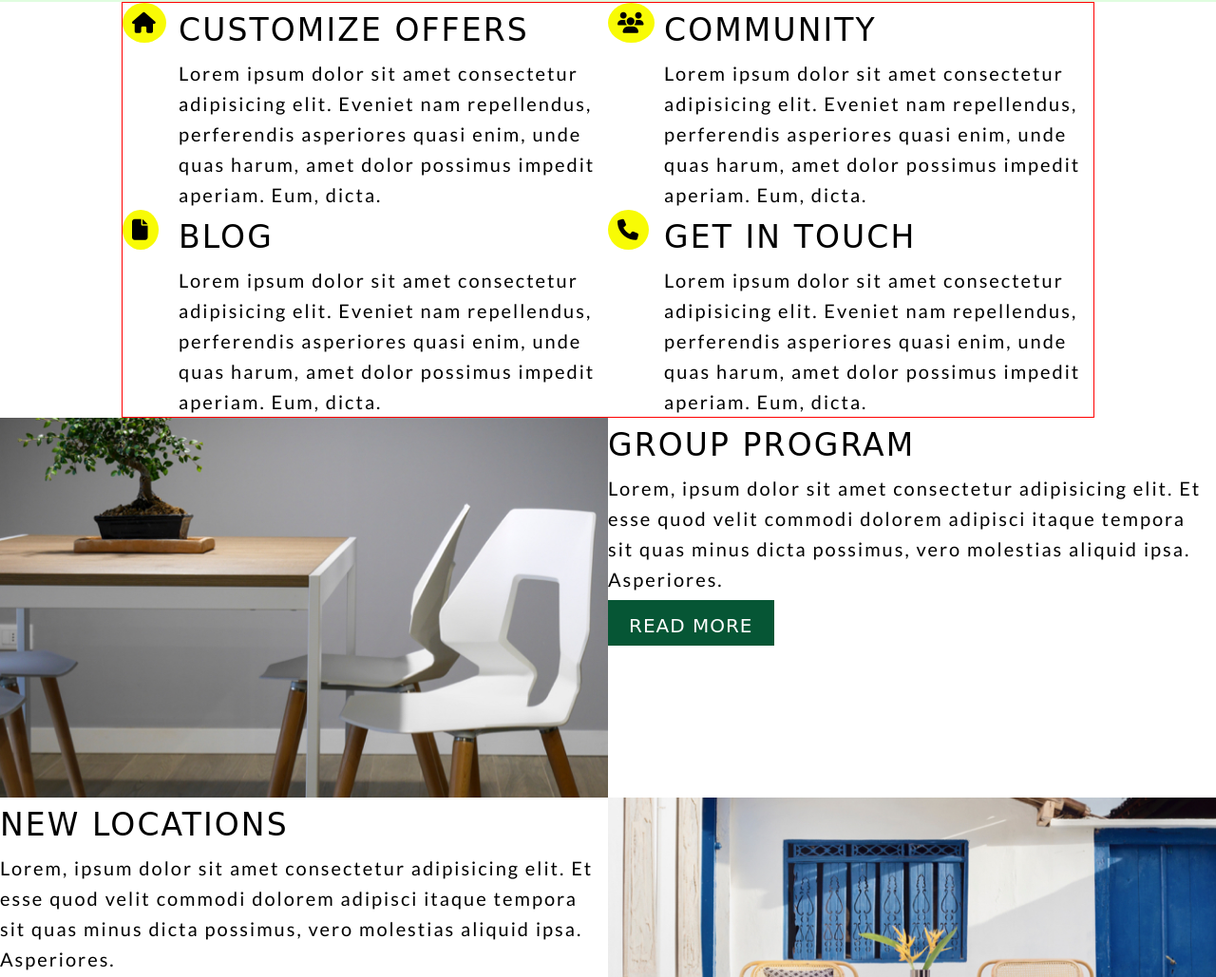
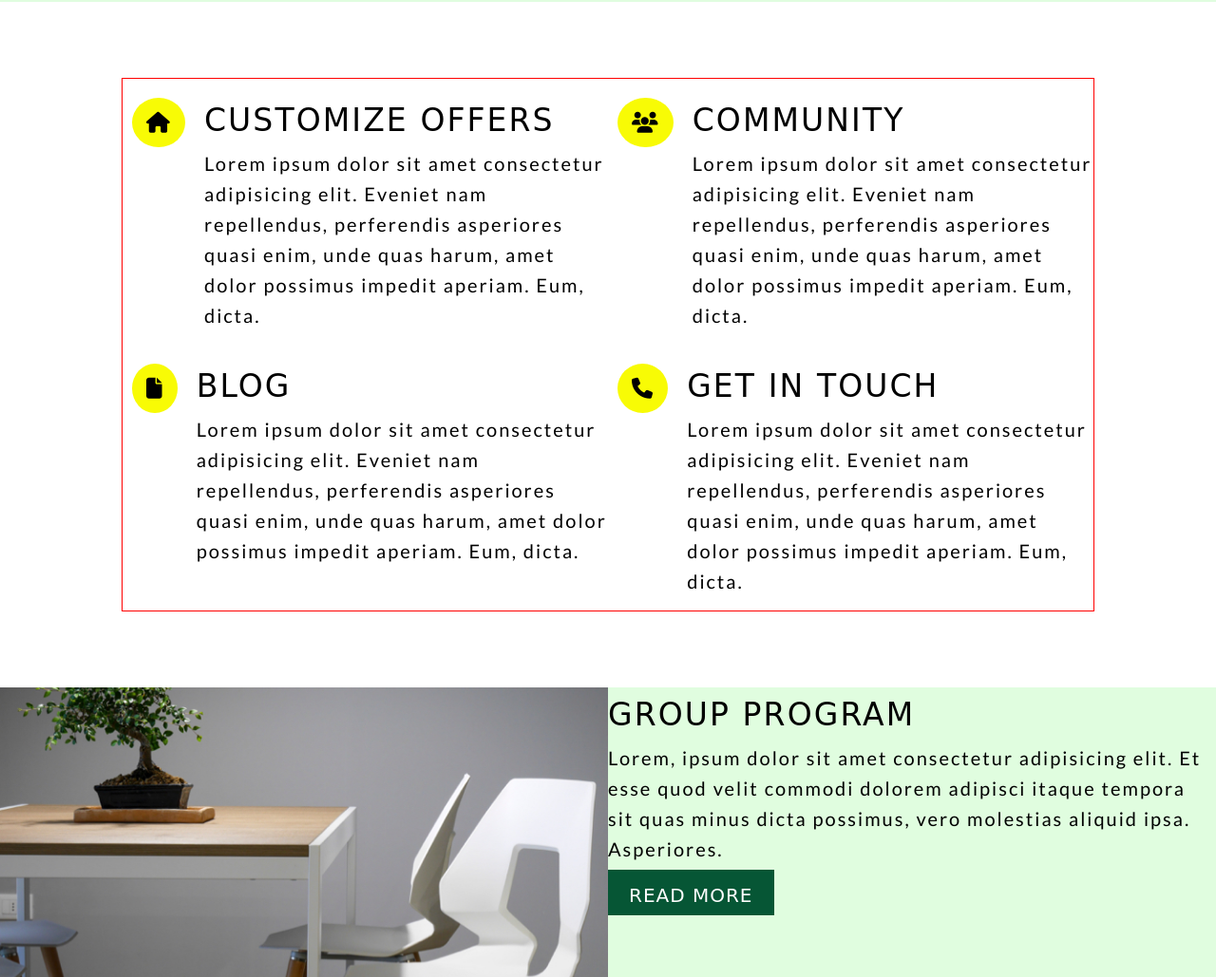
Before and after one commit to alvinwchou/juno-project-1-santuary-helpers, a plain HTML site: page index.html in a window 1280 px wide. Shown: the part 1838-2867 px from the top of the page at 95% size. Drawn offline with Linux system fonts and the light colour scheme; a web font is replaced by a local one.

Commit message:
added touch up to more section

```diff
--- a/styles/sass/partials/_sections.scss
+++ b/styles/sass/partials/_sections.scss
@@ -31,19 +31,21 @@
 
 /* more */
 .more {
+    padding: 80px 0;
     .flexContainer {
         flex-wrap: wrap;
         .flexContainer {
             flex-wrap: nowrap;
             width: 50%;
+            padding: 15px 0;
         }
     }
     .icon {
-        width: 50%;
+        padding: 5px 20px 0px 10px;
         i {
             background-color: $primary;
             border-radius: 50%;
-            padding: 10px;
+            padding: 15px;
         }
     }
 }
@@ -52,6 +54,7 @@
 /* group and locations */
 .group, .locations {
     display: flex;
+    background-color: $tertiary;
     .imgContainer,
     .textContainer {
         width: 50%;
```
Also changed, not shown: styles/styles.css.
